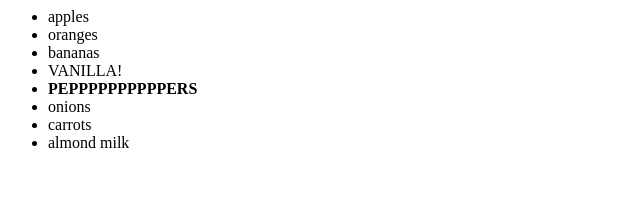
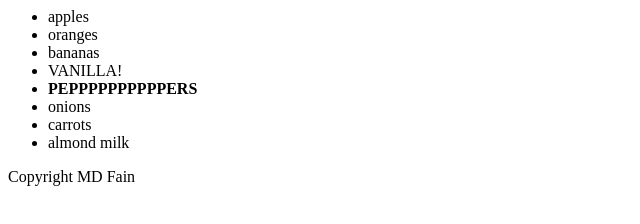
Before and after one commit to mdfain412/grocerylist, a plain HTML site: page index.html in a window 1280 px wide. Shown: the whole page, without its empty margins (0-640 px from the left). Drawn offline with Linux system fonts and the light colour scheme.

Commit message:
Started off the footer

```diff
--- a/index.html
+++ b/index.html
@@ -10,5 +10,9 @@
 		<li>carrots</li>
 		<li>almond milk</li>
 	</ul>
+
+	<footer>
+		Copyright MD Fain
+	</footer>
 </body>
 </html>
```
